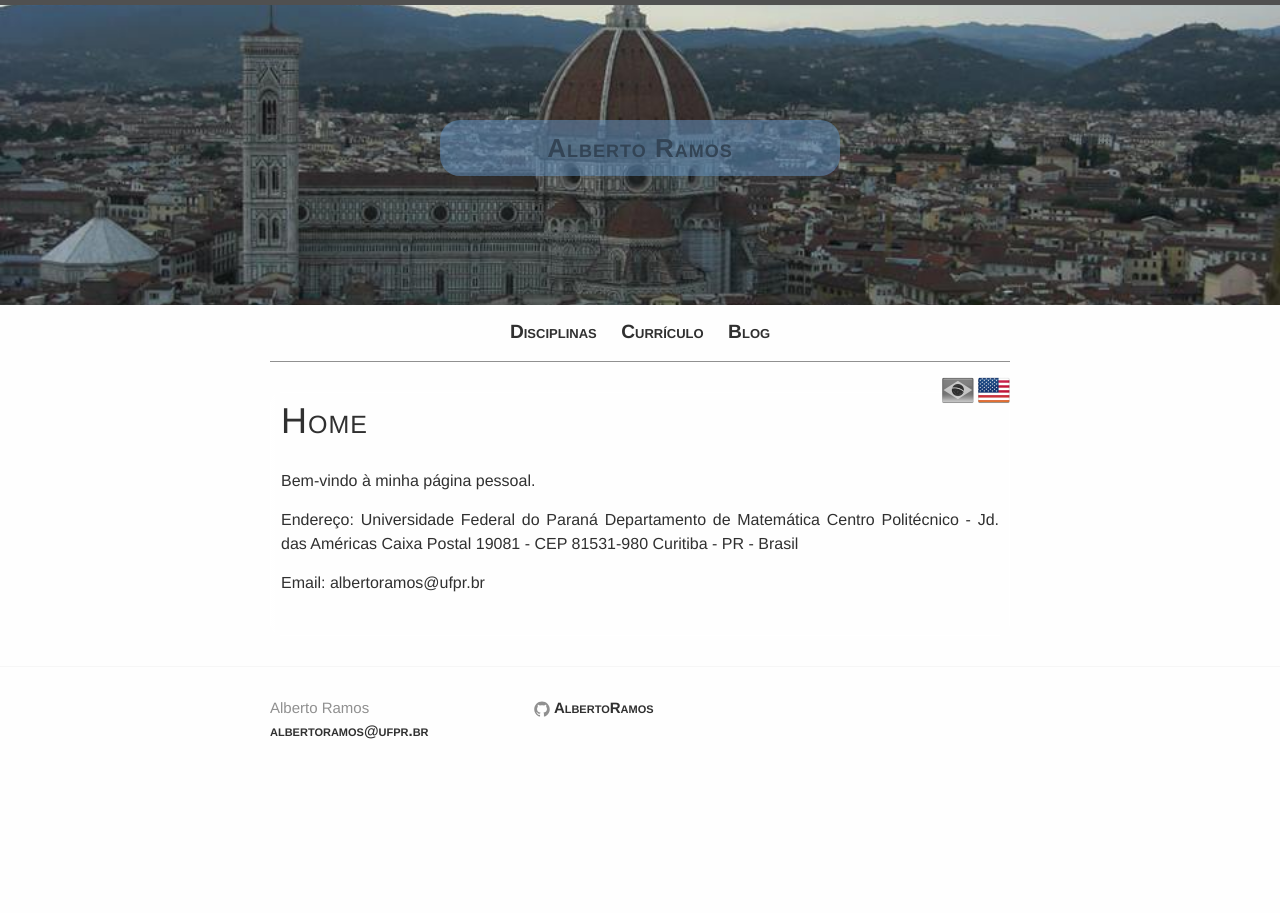
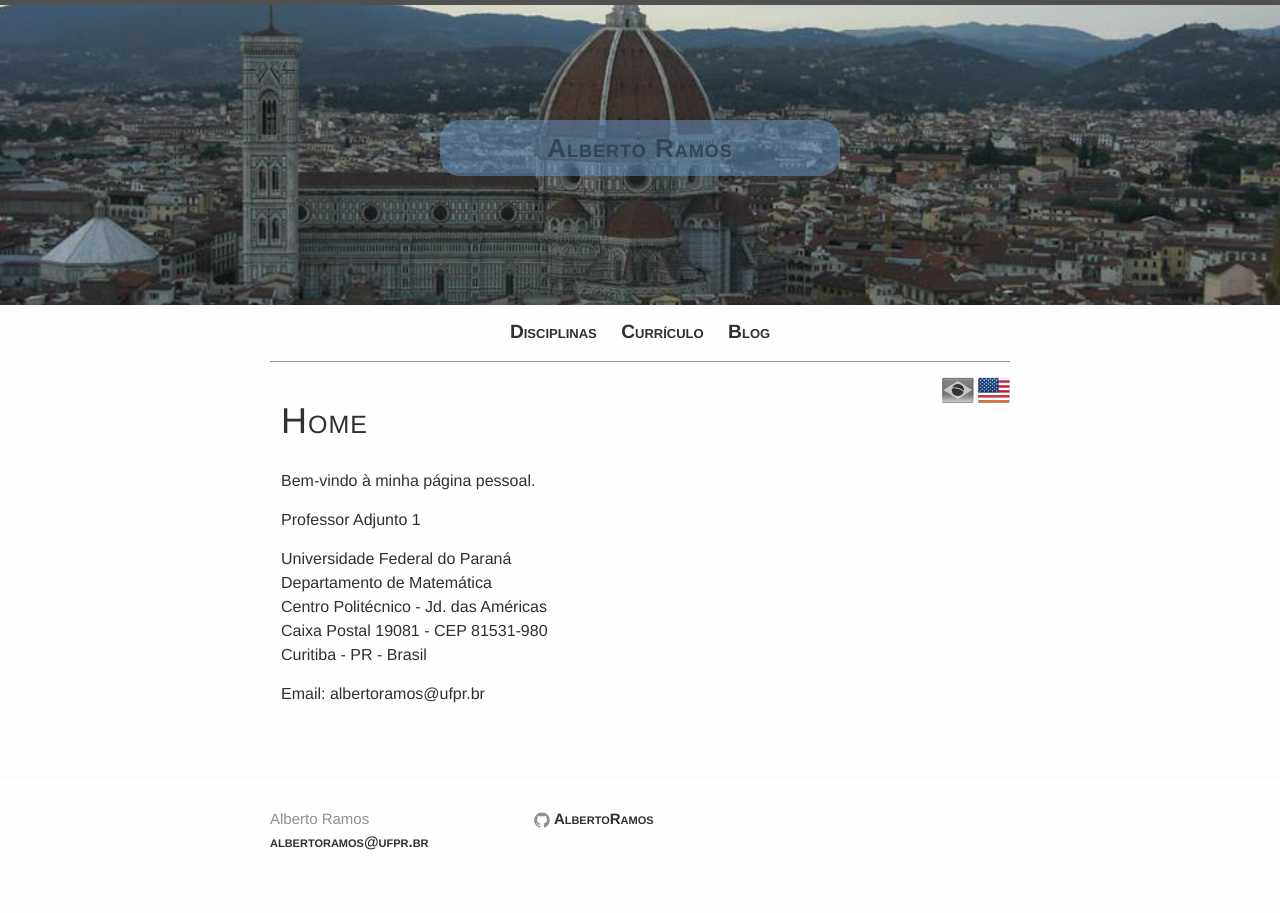
Before and after one commit to abelsiqueira/abelsiqueira.github.io-old, a Jekyll site: the page built from index.br.md, in a window 1280 px wide. Built offline with Jekyll 4.4.1, drawn with Linux system fonts in a browser that asks for light colours.

Commit message:
Update index.br.md

```diff
--- a/index.br.md
+++ b/index.br.md
@@ -8,11 +8,12 @@ permalink: /
 ---
 Bem-vindo à minha página pessoal.
 
-Endereço:
-Universidade Federal do Paraná
-Departamento de Matemática
-Centro Politécnico - Jd. das Américas
-Caixa Postal 19081 - CEP 81531-980
+Professor Adjunto 1
+
+Universidade Federal do Paraná <br />
+Departamento de Matemática <br />
+Centro Politécnico - Jd. das Américas <br />
+Caixa Postal 19081 - CEP 81531-980 <br />
 Curitiba - PR - Brasil
 
 Email: albertoramos@ufpr.br
```
